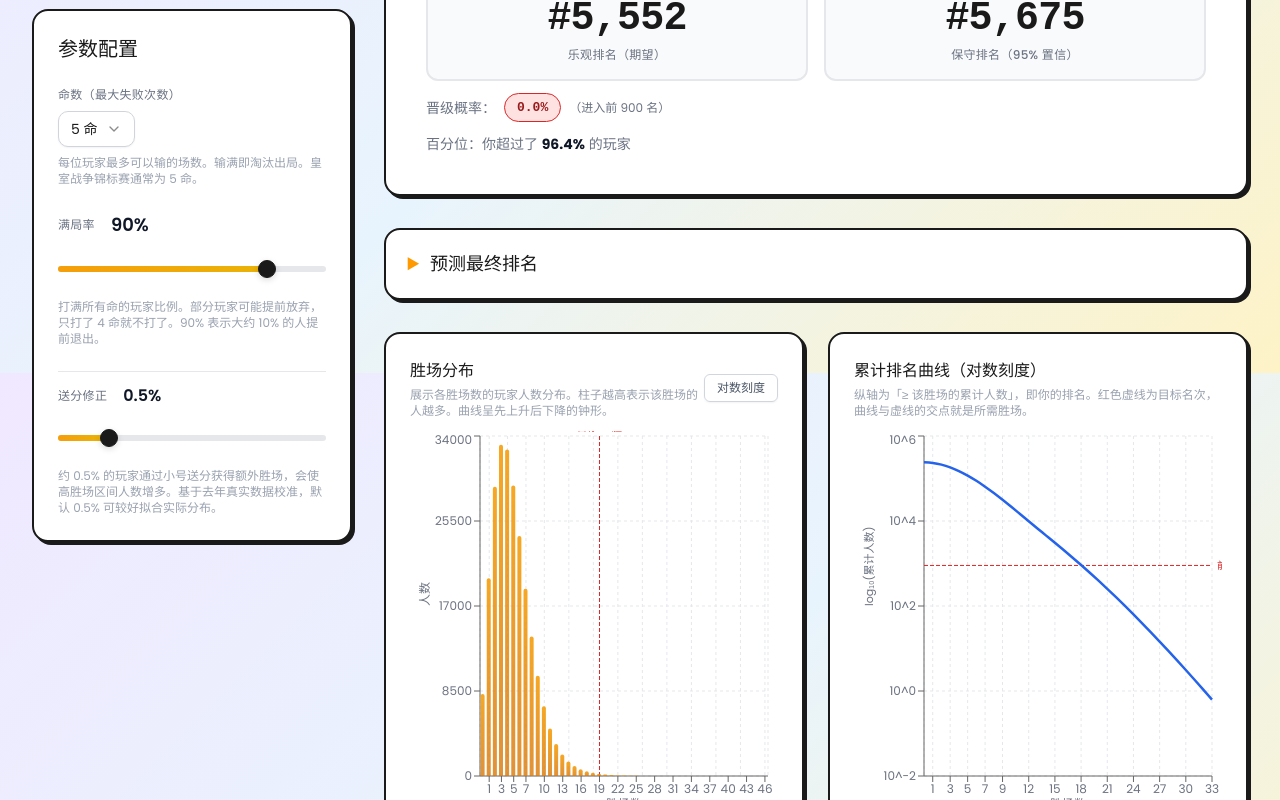
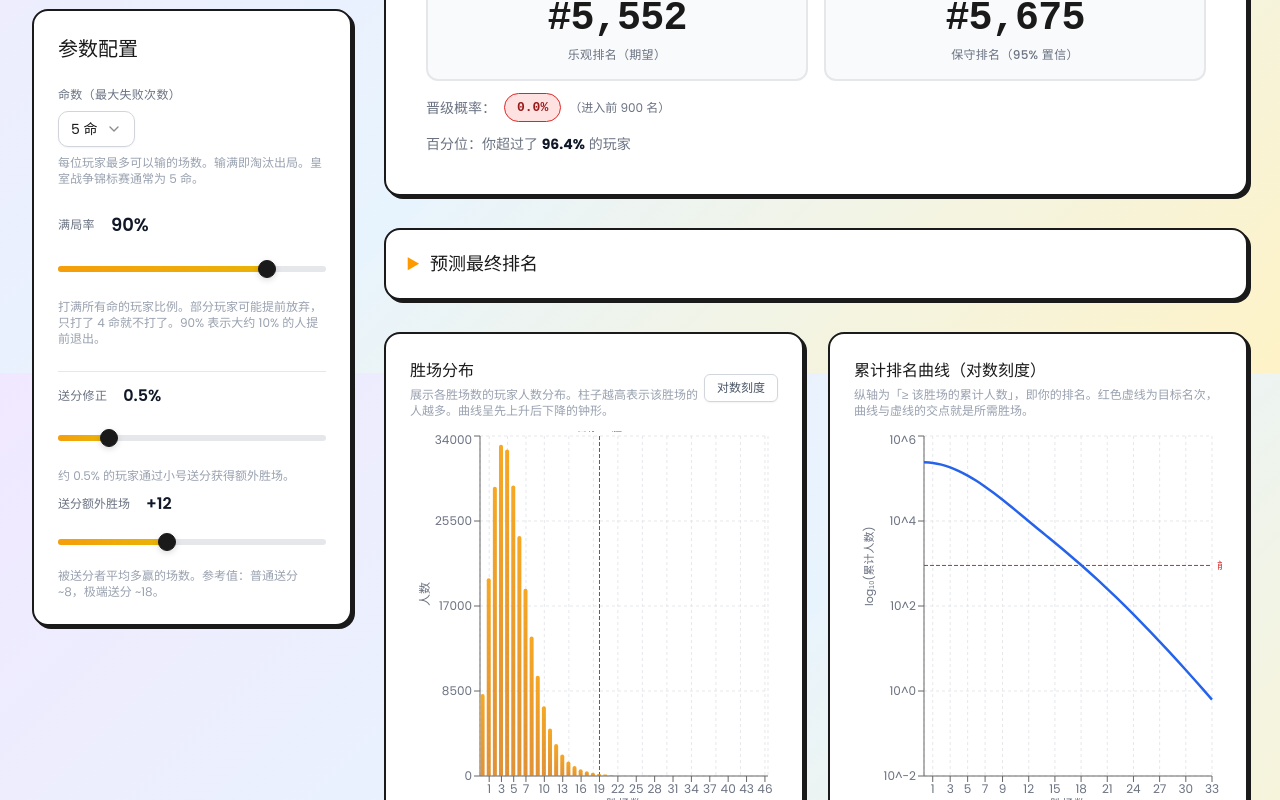
Before and after one commit to treerobin06/cr-tournament-calc, a React (Vite) app: page / in a window 1280 px wide. Shown: the part 427-1227 px from the top of the page. Built offline with nearby package versions, Linux system fonts and the light colour scheme.

Commit message:
feat: 送分修正可调 boost 参数 — 支持不同赛事的校准

```diff
--- a/src/App.tsx
+++ b/src/App.tsx
@@ -19,7 +19,7 @@ function App() {
 
   const distribution = useMemo(() => {
     const { rFull, alpha } = paramsToMathArgs(params)
-    return computeDistribution(rFull, playerCount, alpha, params.cheaterRatio, 12)
+    return computeDistribution(rFull, playerCount, alpha, params.cheaterRatio, params.cheaterBoost)
   }, [params, playerCount])
 
   // 找到目标排名对应的胜场数（用于图表标注）
--- a/src/components/ParameterPanel.tsx
+++ b/src/components/ParameterPanel.tsx
@@ -16,6 +16,7 @@ export interface TournamentParams {
   targetRank: number    // 默认 900
   kappa: number         // 默认 1.47，范围 0-3.0
   cheaterRatio: number  // 默认 0.005 (0.5%)，送分玩家占比
+  cheaterBoost: number  // 默认 12，送分者额外胜场数
 }
 
 export const DEFAULT_PARAMS: TournamentParams = {
@@ -25,6 +26,7 @@ export const DEFAULT_PARAMS: TournamentParams = {
   targetRank: 900,
   kappa: 1.47,
   cheaterRatio: 0.005,
+  cheaterBoost: 12,
 }
 
 /**
@@ -136,8 +138,30 @@ export function ParameterPanel({ params, onChange }: ParameterPanelProps) {
           <p className="text-xs text-gray-400">
             {params.cheaterRatio === 0
               ? '不考虑送分/买分行为，使用纯理论分布。'
-              : `约 ${(params.cheaterRatio * 100).toFixed(1)}% 的玩家通过小号送分获得额外胜场，会使高胜场区间人数增多。基于去年真实数据校准，默认 0.5% 可较好拟合实际分布。`}
+              : `约 ${(params.cheaterRatio * 100).toFixed(1)}% 的玩家通过小号送分获得额外胜场。`}
           </p>
+
+          {params.cheaterRatio > 0 && (
+            <div className="space-y-1 mt-2">
+              <Label className="text-xs font-medium text-gray-500">
+                送分额外胜场
+                <span className="ml-2 text-base font-semibold text-gray-900">
+                  +{params.cheaterBoost}
+                </span>
+              </Label>
+              <Slider
+                min={4}
+                max={24}
+                step={1}
+                value={[params.cheaterBoost]}
+                onValueChange={([v]) => update({ cheaterBoost: v })}
+                aria-label="送分额外胜场"
+              />
+              <p className="text-xs text-gray-400">
+                被送分者平均多赢的场数。参考值：普通送分 ~8，极端送分 ~18。
+              </p>
+            </div>
+          )}
         </div>
       </div>
     </div>
```
